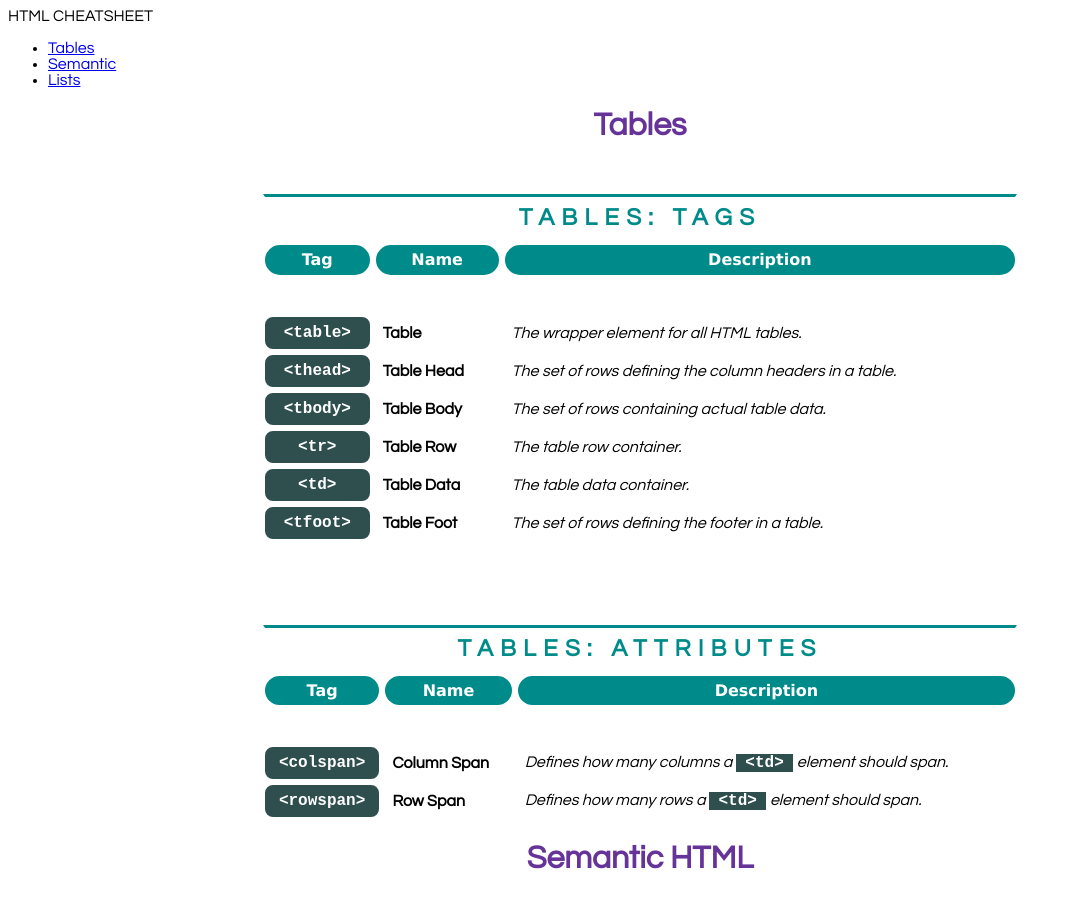
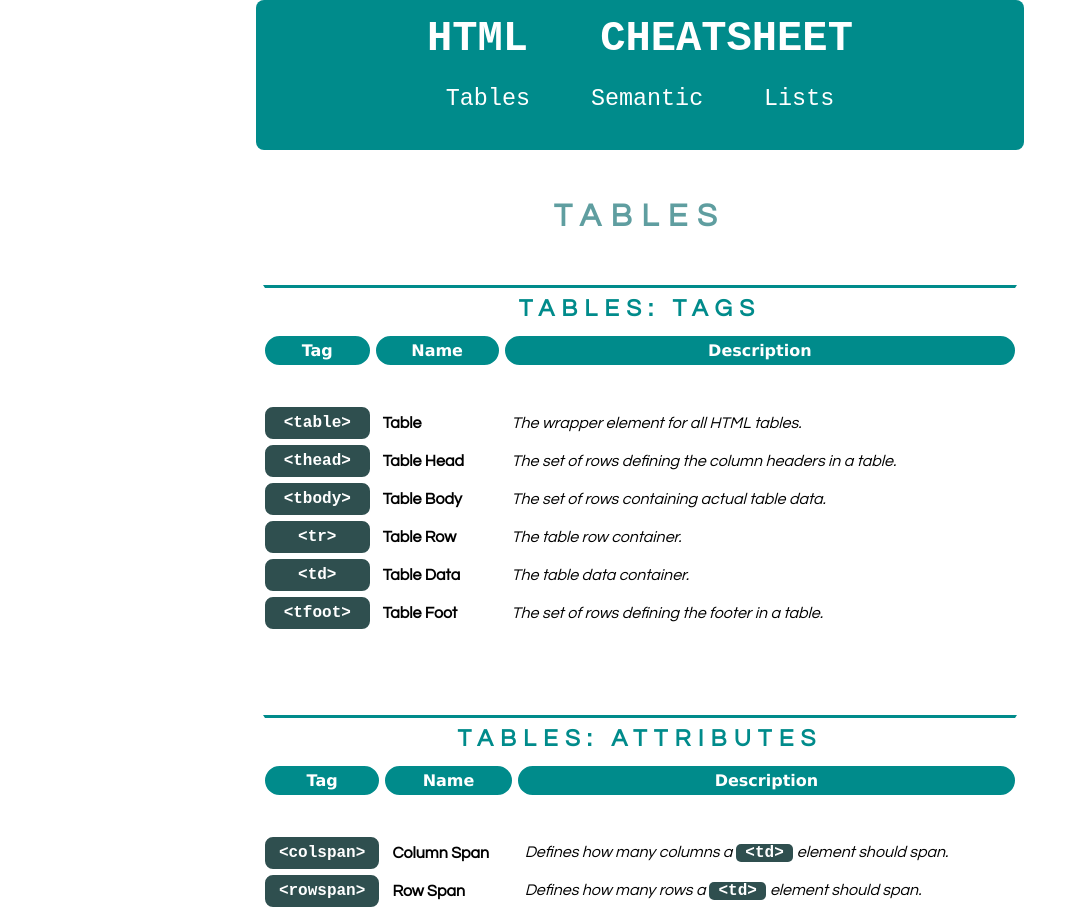
Before and after one commit to davidmrcn/cheatsheet, a plain HTML site: page index.html in a window 1280 px wide. Shown: the top 914 px of the page, without its empty margins (0-1078 px from the left). Drawn offline with Linux system fonts and the light colour scheme.

Commit message:
Update styles.css

```diff
--- a/styles.css
+++ b/styles.css
@@ -7,8 +7,11 @@ h1, h2 {
 }
 
 h1 {
-    color:rebeccapurple;
+    color:cadetblue;
+    margin-top: 200px;
     margin-bottom: 50px;
+    letter-spacing: 0.3em;
+    text-transform: uppercase;
 }
 
 h2 {
@@ -57,6 +60,55 @@ footer {
     text-align: right;
     height: 3em;
 }
+
+.title {
+    font-weight: bold;
+    font-size: 1.8em;
+    text-align: center;
+}
+.topnav {
+    font-family: monospace;
+    text-align: center;
+    background-color: darkcyan;
+    font-size: 1.8em;
+    color: white;
+    width: 60%;
+    height: 15%;
+    margin: auto;
+    padding-top: 15px;
+    padding-bottom: 15px;
+    border-radius: 8px;
+    word-spacing: 2em;
+    right: 0;
+    left: 0;
+    top: 0;
+    position: fixed;
+
+}
+
+.topnav ul {
+    list-style: none;
+    padding: 0;
+}
+
+.topnav li {
+    display: inline;
+}
+.topnav a {
+    color:white;
+    text-decoration: none;
+    border-radius: 5px;
+}
+
+
+.topnav a:hover {
+    background-color: white;
+    color: darkcyan;
+}
+
+.content {
+
+}
 .code {
     font-family: monospace;
     text-align: center;
@@ -81,6 +133,7 @@ footer {
     font-size: large;
     color: white;
     background-color:darkslategrey;
+    border-radius: 5px;
 }
 }
 
```
